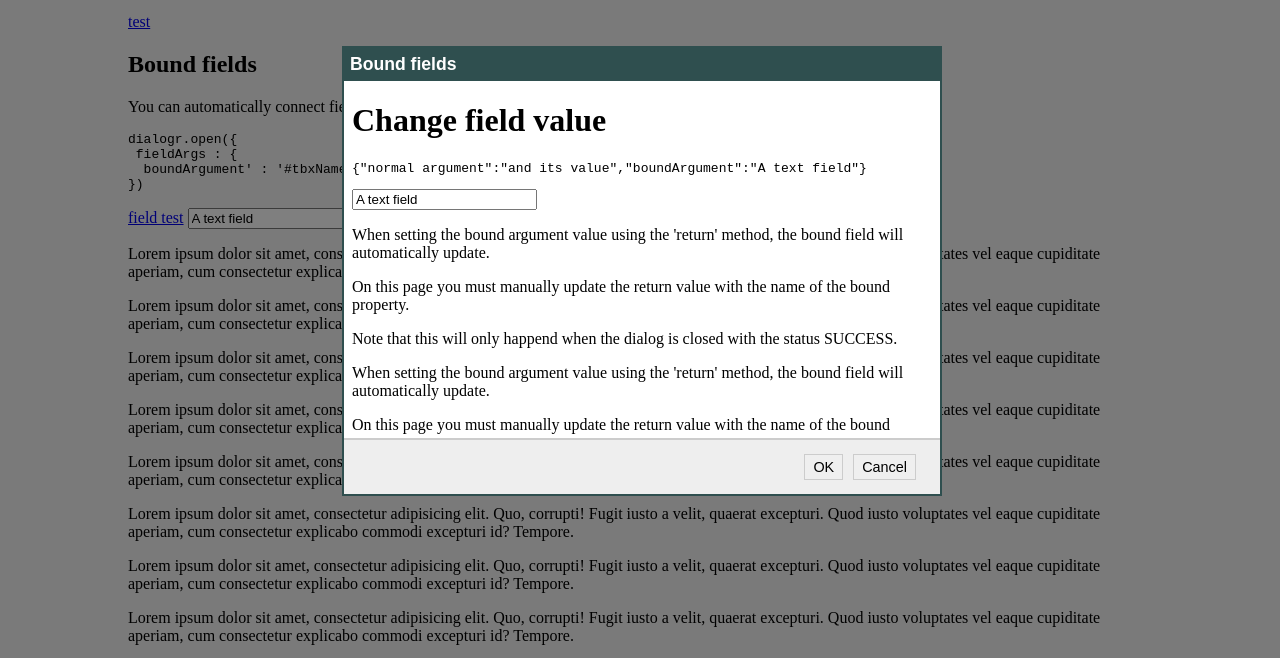
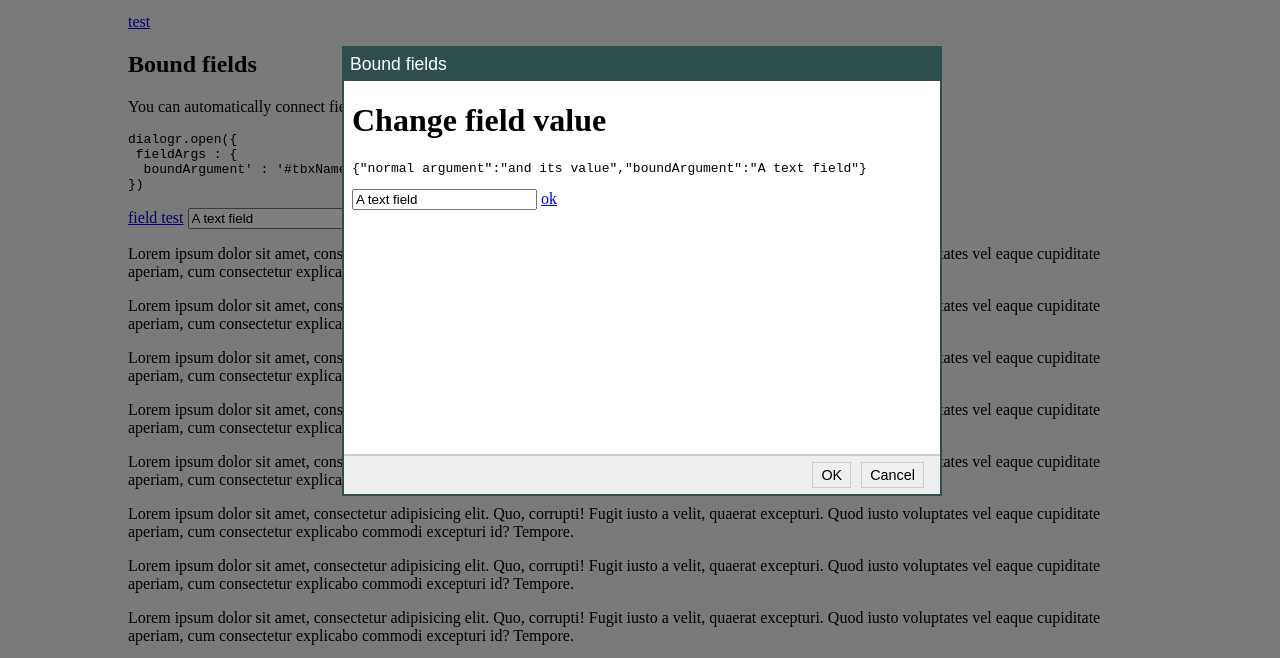
Before and after one commit to dlid/dialogr, a plain HTML site: page index.html in a window 1280 px wide. Both pictures are taken after a click on the link "field test". Shown: the part 131-789 px from the top of the page. Drawn offline with Linux system fonts and the light colour scheme.

Commit message:
Upgrades
Remove scrollbar on body and html if in fullscreen.
Added "click" function.
Refactored "templates" (most of them) to "make" functions.

```diff
--- a/dialogr.css
+++ b/dialogr.css
@@ -6,7 +6,9 @@
 	font-family: arial;
 	background-color: darkslategray;
 	color: #fff;
-	box-sizing: border-box;
+}
+#dialogr-header h1 {
+	font-weight: normal;
 }
 #dialogr-overlay {
 	z-index: 30;
@@ -20,7 +22,7 @@ div#dialogr-content {
 	color: darkslategray;
 	background-color: #eee;
 	border-top: 2px solid #ccc;
-	padding: 14px;
+	padding: 6px;
 	box-sizing: border-box;
 	text-align: right
 }
@@ -31,6 +33,9 @@ div#dialogr-content {
 	font-size: 0.9em;
 	padding: 4px 8px;
 }
+#dialogr-footer button.save {
+	font-weight: bold;
+}
 #dialogr-footer button:hover {
 	background-color: #eee;
 }
--- a/dialogr.js
+++ b/dialogr.js
@@ -32,32 +32,31 @@
             url : null,
             html : null,
             title : null,
+            makeButton : null,
+            wrapperTemplate : '<div id="{{id}}"></div>'
+         };
 
-            makeButton : null,
-
-            headerTemplate : '<div id="{{id}}"><h1>{{title}}</h1></div>',
-            footerTemplate : '<div id="{{id}}" class="buttons"></div>',
-            buttonTemplate : '<button id="{{id}}" type="button">{{text}}</button>',
-            iframeTemplate : '<iframe id="{{id}}" frameborder="0" src="{{url}}"></iframe>',
-            contentTemplate : '<div id="{{id}}">{{html}}</div>',
-            wrapperTemplate : '<div id="{{id}}"></div>'
-         }
-        // Contains info about the current dialog
-        ;
-
+    function defaults(defaults) {
+        dialogDefaults = extend(dialogDefaults, defaults);
+    }
 
     function makeButton(options, args) {
-        var elm, attr = { type : 'button', id : options.idPrefix + "btn-" + idFromString(args.key)}, text;
+        var elm, cfg = args.config, attr = { type : 'button', id : options.idPrefix + "btn-" + idFromString(args.key)}, text;
 
-        if (args.config) {
-            text = args.config.text ? args.config.text : "";
+        if (cfg) {
+            text = args.config.text ? cfg.text : "";
         }
         if(!text) text = args.key;
 
         elm = createElement('button', attr);
         elm.innerText = text;
+        if (cfg['class']) addElementClass(elm, cfg['class']);
+        if (cfg.close) addElementClass(elm, "close");
+        if (cfg.updateFields) addElementClass(elm, "update-fields");
         return elm;
     }
+
+
 
     function idFromString(str) {
         if (str.match(/^[a-zA-Z]/) === null) {
@@ -112,7 +111,7 @@
             keys,
             i;
 
-        if (typeof options === "undefined") return defaults;
+        if (isUndefined(options)) return defaults;
 
         keys = getKeys(defaults);
         for (i=0; i < keys.length; i += 1) {
@@ -160,12 +159,23 @@
      * @return {[type]}         [description]
      */
     function createElement(tagName, attr, css) {
+        var elmId, i = tagName.indexOf('#');
+        if (i !== -1) {
+            elmId = dialog.options.idPrefix + idFromString(tagName.substr(tagName.indexOf('#')+1));
+            tagName = tagName.substr(0, tagName.indexOf('#'))
+        }
+
         var elm = document.createElement(tagName);
-        if (typeof css !== "undefined") {
+        if (!isUndefined(css)) {
             setElementStyle(elm, css);
         }
-        if (typeof attr !== "undefined") {
+
+        if (!isUndefined(attr)) {
             setElementAttributes(elm, attr);
+        }
+
+        if (elmId) {
+            setElementAttributes(elm, {id : elmId});
         }
         return elm;
     }
@@ -180,15 +190,49 @@
     function setElementAttributes(elm, attrObj) {
         var propertyNames = getKeys(attrObj),
             i;
-        if (typeof elm != "undefined") {
+        if (!isUndefined(elm)) {
             for (i=0; i < propertyNames.length; i+=1) {
-                if (typeof attrObj[propertyNames[i]] === "undefined" || attrObj[propertyNames[i]] === null) {
+                var o = attrObj[propertyNames[i]];
+
+                if (isUndefined(o) || o === null) {
                     if (elm.hasAttribute(propertyNames[i])) {
                         elm.removeAttribute(propertyNames[i]);
                     }
                 } else {
-                    elm.setAttribute(propertyNames[i], attrObj[propertyNames[i]]);
+                    elm.setAttribute(propertyNames[i], o);
                 }
+            }
+        }
+    }
+
+    var storedStyles = {};
+
+    function preserveStyles(selector, styles) {
+
+        if( selector.constructor == Array ) {
+            for (var i=0; i < selector.length; i++) {
+                preserveStyles(selector[i], styles);
+            }
+        } else {
+            var e = findElement(selector);
+            if (e) {
+                storedStyles[selector] = {};
+                for (var i=0; i < styles.length; i += 1) {
+                    storedStyles[selector][styles[i]] = getStyle(e, styles[i]);
+                }
+            }
+        }
+    }
+
+    function restoreStyles(selector) {
+        if( selector.constructor == Array ) {
+            for (var i=0; i < selector.length; i += 1) {
+                restoreStyles(selector[i]);
+            }
+        } else {
+            var e = findElement(selector);
+            if (e && !isUndefined(storedStyles[selector])) {
+                setElementStyle(e, storedStyles[selector]);
             }
         }
     }
@@ -251,20 +295,32 @@
         }
     }
 
+    function click(key) {
+        if (inDialog()) {
+            return window.parent.dialogr.click(key);
+        }
+        if (dialog.options.buttons) {
+            var keys = getKeys(dialog.options.buttons),
+                i;
+            for (i = 0; i < keys.length; i += 1) {
+                var btn = dialog.options.buttons[keys[i]]._runtime.elm;
+                if (!isUndefined(key) || key === keys[i] ) {
+                    btn.click();
+                }
+            }
+        }
+    }
+
     function close() {
         if (dialog && dialog.wrapper) {
             removeEvent(document, 'keydown', keyEventListener);
             removeEvent(window, 'resize', resizeDialog);
+            removeEvent(window, 'wheel', preventWheelScroll);
 
             dialog.wrapper.parentElement.removeChild(dialog.wrapper);
             dialog.overlay.parentElement.removeChild(dialog.overlay);
             dialog = null;
-
-            var d = document.getElementsByTagName('body');
-            if (d.length == 1) {
-                setElementStyle(d[0], restoreCSS.body)
-            }
-
+            restoreStyles(['body','html']);
         }
     }
 
@@ -274,33 +330,35 @@
         }
     }
 
+    function callMakeFunction(name, element, appendTo) {
+        var o = dialog.options;
+        if (isFunction(o['make' + name])) {
+            element = o['make' + name]({elm : element});
+        }
+        if (isElement(element)) appendTo.appendChild(element);
+        return element;
+    }
+
+    function preventWheelScroll(e) {
+        e.preventDefault();
+        e.stopPropagation();
+    }
+
     function open(options) {
         var body, elm, docElm = document.documentElement,
             w = Math.max(docElm.clientWidth, window.innerWidth || 0),
             h = Math.max(docElm.clientHeight, window.innerHeight || 0),
             createFooter = false;
 
-
-
-        var d = document.getElementsByTagName('body');
-        if (d.length == 1) {
-            restoreCSS.body = {
-                'overflow-y' : getStyle(d[0], 'overflow-y')
-            }
-            setElementStyle(d[0], {
-                'overflow-y' : 'hidden'
-            })
-        }
-
-
+        preserveStyles(['body', 'html'], ['overflow-y']);
 
 
         if (options && options.footerTemplate) createFooter = true;
-        if (options && typeof options.buttons === "undefined") options.buttons = defaultButtons;
-
+        if (options && isUndefined(options.buttons)) options.buttons = defaultButtons;
 
         // Merge options with defaults
         options = extend(dialogDefaults, options);
+        dialog = {options : options};
 
         if (options.buttons) {
             keys = getKeys(options.buttons);
@@ -322,7 +380,6 @@
             }
         }
 
-
         // Try to use 'body' if no container is specified
         if (!options.container) {
             body = document.getElementsByTagName('body');
@@ -335,65 +392,49 @@
             return;
         }
 
+        container = options.container;
+
         // Kill any old dialog laying around! One dialogr at a time please!
-        elm = document.getElementById(options.idPrefix + 'wrapper');
-        if (elm) {
-            elm.parentElement.removeChild(elm);
+        close();
+
+        // Setup this dialog
+        dialog.wrapper = createElement("div#wrapper", null, {visibility:'hidden', position : 'fixed', 'z-index' : 50001 })
+        dialog.overlay = createElement('div#overlay', null, {visibility:'hidden', 'z-index' : 5000});
+
+        container.appendChild(dialog.overlay);
+        container.appendChild(dialog.wrapper);
+
+        if (options.title) {
+
+            var h = createElement('div#header', null, {'overflow-y' : 'auto'});
+            var he = createElement('h1');
+            he.innerText = options.title;
+            h.appendChild(he);
+
+            dialog.header = callMakeFunction('Header', h, dialog.wrapper);
         }
 
-        // Setup this dialog
-        dialog = {
-            options : options,
-            wrapper : createFromTemplate(options.wrapperTemplate, { id : options.idPrefix + 'wrapper'})
-        };
-        setElementStyle(dialog.wrapper, {
-            visibility:'hidden',
-            position : 'fixed'
-        });
-        dialog.overlay = document.createElement('div');
-        setElementAttributes(dialog.overlay, {
-            id : options.idPrefix + 'overlay'
-        });
-        options.container.appendChild(dialog.overlay);
-        options.container.appendChild(dialog.wrapper);
-
-        setElementStyle(dialog.wrapper, {'z-index' : 50001});
-
-        setElementStyle(dialog.overlay, {visibility : 'hidden'});
-
-         if (options.headerTemplate && options.title) {
-            dialog.header = createFromTemplate(options.headerTemplate, {"title" : options.title, "id" : options.idPrefix + 'header'});
-            dialog.wrapper.appendChild(dialog.header);
-         }
         if (options.html) {
-            dialog.content = createFromTemplate(options.contentTemplate, {"html" : options.html, "id" : options.idPrefix + 'content'});
-            setElementStyle(dialog.content, {
-                'overflow-y' : 'auto'
-            });
-            dialog.wrapper.appendChild(dialog.content);
+            dialog.content = callMakeFunction('Content', createElement('div#content', null, {'overflow-y' : 'auto'}), dialog.wrapper);
         } else if (options.url) {
-            dialog.content = createFromTemplate(options.iframeTemplate, {"url" : options.url, "id" : options.idPrefix + 'content'});
-            dialog.wrapper.appendChild(dialog.content);
+            dialog.content = callMakeFunction('Content', createElement('iframe#content', {"src" : options.url, "frameborder" : 0}), dialog.wrapper);
+            /*addEvent(dialog.content, 'load', function() {
+                alert("AHA!");
+            });*/
         }
 
         if (createFooter || options.buttons) {
-            dialog.footer = createFromTemplate(options.footerTemplate, {"id" : options.idPrefix + 'footer'});
-            setElementStyle(dialog.footer, {
-                'position' : 'absolute'
-            });
-            dialog.wrapper.appendChild(dialog.footer);
+            dialog.footer = createElement('div#footer', {"class" : "buttons"}, {'position' : 'absolute'});
+            dialog.footer = callMakeFunction('Footer', dialog.footer, dialog.wrapper);
         }
 
-
-
-
-        if (options.buttons) {
+        if (options.buttons && dialog.footer) {
             var keys = getKeys(options.buttons),
                 container = hasClass(dialog.footer, 'buttons') ? dialog.footer : dialog.footer.getElementsByClassName('buttons');
 
             if (container.length && container.length == 1) container = container[0];
 
-            if(container) {
+            if(container && container.appendChild) {
                 for (var i=0; i < keys.length; i += 1) {
 
                     var btnArgs = {
@@ -438,7 +479,7 @@
                                     i;
                                 for (i=0; i < keys.length; i++) {
                                     var elm = findElement( dialog.options.fieldArgs[keys[i]] );
-                                    if (typeof eventArgs.result[keys[i]] !== "undefined") {
+                                    if (!isUndefined(eventArgs.result[keys[i]])) {
                                         setFieldValue(elm, eventArgs.result[keys[i]]);
                                     }
                                 }
@@ -476,6 +517,7 @@
 
         setElementStyle(dialog.wrapper, {visibility : 'visible'});
         addEvent(document, 'keydown', keyEventListener);
+        addEvent(window, 'wheel', preventWheelScroll);
     }
 
     function hasClass(elm, className) {
@@ -496,7 +538,7 @@
     }
 
     function addEvent(object, type, callback) {
-        if (object == null || typeof(object) == 'undefined') return;
+        if (object == null || isUndefined(object)) return;
         if (object.addEventListener) {
             object.addEventListener(type, callback, false);
         } else if (object.attachEvent) {
@@ -507,7 +549,7 @@
     }
 
     function removeEvent(object, type, callback) {
-        if (object == null || typeof(object) == 'undefined') return;
+        if (object == null || isUndefined(object)) return;
         if (object.removeEventListener) {
             object.removeEventListener(type, callback, false);
         } else if (object.detachEvent) {
@@ -531,7 +573,10 @@
             dialogWidth = w + 'px';
             dialogHeight = h + 'px';
             addElementClass(dialog.wrapper, 'dialogr-fullscreen');
+            setElementStyle(findElement('body'), {'overflow-y' : 'hidden'});
+            setElementStyle(findElement('html'), {'overflow-y' : 'hidden'});
         } else {
+            restoreStyles(['body', 'html']);
             removeElementClass(dialog.wrapper, 'dialogr-fullscreen');
             if (getStyle(dialog.wrapper, 'box-sizing') == "border-box") {
                 var d = getElementSpacing(dialog.wrapper, true);
@@ -684,9 +729,11 @@
             elm = document.getElementById(selector.substr(1));
         } else if (selector[0] == ".") {
             elm = document.getElementsByClassName(selector.substr(1));
+            if (elm && isUndefined(elm.length)) return elm;
             if (elm.length > 0) {elm = elm[0];} else {elm = null;}
         } else {
             elm = root.querySelector(selector);
+            if (elm && isUndefined(elm.length)) return elm;
             if (elm.length > 0) {elm = elm[0];} else {elm = null;}
         }
         return elm;
@@ -694,20 +741,22 @@
 
     function getArgs() {
         if (dialog) {
-            var fieldArgs = {};
-
-            if (dialog.options.fieldArgs) {
-                var keys = getKeys(dialog.options.fieldArgs),
+            var fieldArgs = {},
+                o = dialog.options,
+                keys,
+                i,
+                elm;
+            if (o.fieldArgs) {
+                keys = getKeys(o.fieldArgs),
                     elm = null;
-                for (var i=0; i < keys.length; i++) {
-                    elm = findElement(dialog.options.fieldArgs[keys[i]]);
+                for (i=0; i < keys.length; i++) {
+                    elm = findElement(o.fieldArgs[keys[i]]);
                     if (elm) {
                         fieldArgs[keys[i]] = getFieldValue(elm);
                     }
                 }
             }
-
-            return extend(dialog.options.args, fieldArgs);
+            return extend(o.args, fieldArgs);
         }
         if (inDialog()) {
             return window.parent.dialogr.getArgs();
@@ -775,7 +824,7 @@
                 i;
             for (i = 0; i < keys.length; i += 1) {
                 var btn = dialog.options.buttons[keys[i]]._runtime.elm;
-                if (typeof key === "undefined" || key === keys[i] ) {
+                if (!isUndefined(key) || key === keys[i] ) {
                     setElementAttributes(btn, {
                         disabled : "disabled"
                     });
@@ -784,6 +833,10 @@
             }
         }
 
+    }
+
+    function isUndefined(obj) {
+        return typeof obj === "undefined";
     }
 
     function enableButton(key) {
@@ -798,7 +851,7 @@
                 i;
             for (i = 0; i < keys.length; i += 1) {
                 var btn = dialog.options.buttons[keys[i]]._runtime.elm;
-                if (typeof key === "undefined" || key === keys[i] ) {
+                if (!isUndefined(key) || key === keys[i] ) {
                     setElementAttributes(btn, {
                         disabled : null
                     });
@@ -818,7 +871,8 @@
         isOpen : isOpen,
 
         disableButton : disableButton,
-        enableButton : enableButton
+        enableButton : enableButton,
+        click : click
     };
 
 }(window));
--- a/index.html
+++ b/index.html
@@ -17,13 +17,11 @@
 				"OK" :  {
 					close : true,
 					updateFields : true,
-					click : function(a,b) {
-						console.warn("Ja", a,b);
-					},
 				},
 				"Cancel" : false // And this will just close the dialog
 			},
 			args : {"normal argument":"and its value"},
+
 			fieldArgs : {
 				boundArgument : '#tbxName'
 			},
@@ -39,8 +37,8 @@
 		dialogr.open({
 			buttons : {
 				'Spara' : {
+					"class" : 'save',
 					close : true,
-
 					updateFields : true // fieldArgs will automatically be updated
 				},
 				'Avbryt' : false
```
Also changed, not shown: frame_fieldtest.html (+2 -19 lines), dialogr.min.js (added).
